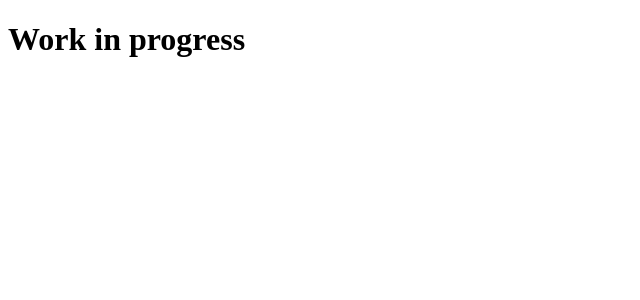
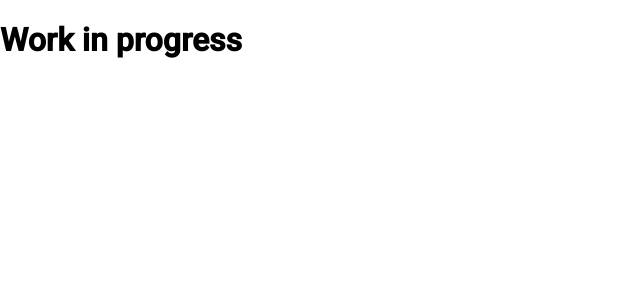
Before and after one commit to jayphoenix64/jayphoenix64.github.io, an Angular app: page / in a window 1280 px wide. Shown: the top 300 px of the page, without its empty margins (0-640 px from the left). Built offline with nearby package versions, Linux system fonts and the light colour scheme.

Commit message:
add material

```diff
--- a/angular.json
+++ b/angular.json
@@ -31,6 +31,7 @@
               "src/assets"
             ],
             "styles": [
+              "./node_modules/@angular/material/prebuilt-themes/purple-green.css",
               "src/styles.scss"
             ],
             "scripts": []
@@ -99,6 +100,7 @@
               "src/assets"
             ],
             "styles": [
+              "./node_modules/@angular/material/prebuilt-themes/purple-green.css",
               "src/styles.scss"
             ],
             "scripts": []
--- a/package.json
+++ b/package.json
@@ -11,10 +11,12 @@
   "private": true,
   "dependencies": {
     "@angular/animations": "~13.3.0",
+    "@angular/cdk": "^13.3.2",
     "@angular/common": "~13.3.0",
     "@angular/compiler": "~13.3.0",
     "@angular/core": "~13.3.0",
     "@angular/forms": "~13.3.0",
+    "@angular/material": "^13.3.2",
     "@angular/platform-browser": "~13.3.0",
     "@angular/platform-browser-dynamic": "~13.3.0",
     "@angular/router": "~13.3.0",
--- a/src/app/app.module.ts
+++ b/src/app/app.module.ts
@@ -3,6 +3,7 @@
 
 import { AppRoutingModule } from './app-routing.module';
 import { AppComponent } from './app.component';
+import { BrowserAnimationsModule } from '@angular/platform-browser/animations';
 
 @NgModule({
   declarations: [
@@ -10,7 +11,8 @@
   ],
   imports: [
     BrowserModule,
-    AppRoutingModule
+    AppRoutingModule,
+    BrowserAnimationsModule
   ],
   providers: [],
   bootstrap: [AppComponent]
--- a/src/index.html
+++ b/src/index.html
@@ -6,6 +6,9 @@
   <base href="/">
   <meta name="viewport" content="width=device-width, initial-scale=1">
   <link rel="icon" type="image/x-icon" href="favicon.ico">
+  <link rel="preconnect" href="https://fonts.gstatic.com">
+  <link href="https://fonts.googleapis.com/css2?family=Roboto:wght@300;400;500&display=swap" rel="stylesheet">
+  <link href="https://fonts.googleapis.com/icon?family=Material+Icons" rel="stylesheet">
 </head>
 <body>
   <app-root></app-root>
--- a/src/styles.scss
+++ b/src/styles.scss
@@ -1 +1,4 @@
 /* You can add global styles to this file, and also import other style files */
+
+html, body { height: 100%; }
+body { margin: 0; font-family: Roboto, "Helvetica Neue", sans-serif; }
```
Also changed, not shown: 1 other file (tests, documents, lock files or other folders).
